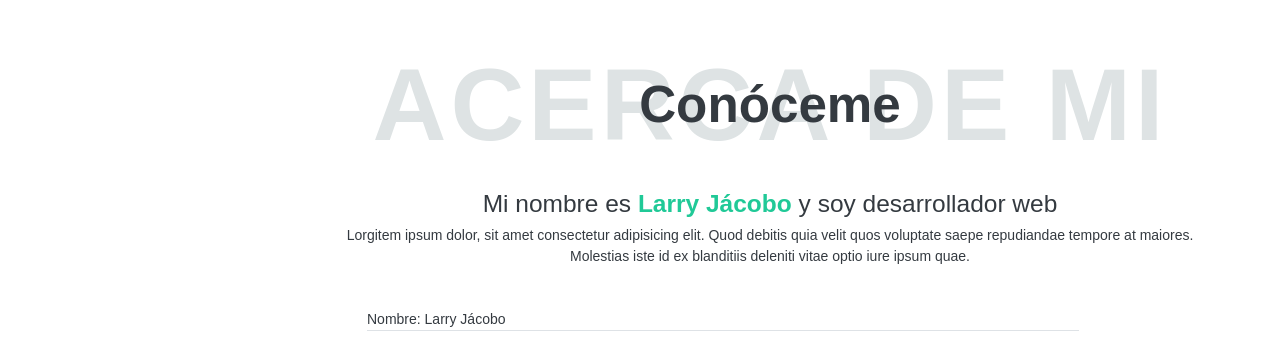
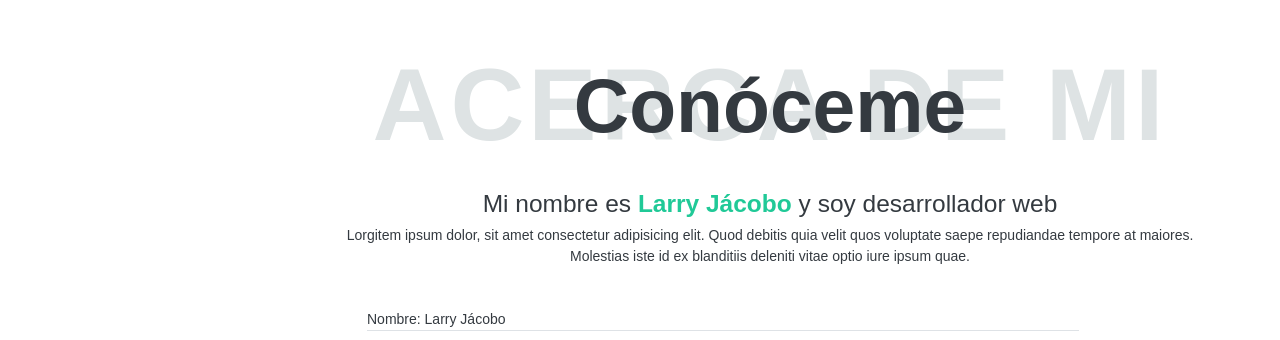
Before and after one commit to LarryAnthony/portafolio, a plain HTML site: page index.html in a window 1280 px wide. Shown: the part 801-1141 px from the top of the page. Drawn offline with Linux system fonts and the light colour scheme.

Commit message:
Modificando encima

```diff
--- a/css/estilos.scss
+++ b/css/estilos.scss
@@ -228,3 +228,8 @@ body {
         margin-top: 104px;
     }
 }
+@media (min-width: 700px) {
+    .encima {
+        font-size: 6vw;
+    }
+}
```
Also changed, not shown: css/estilos.css, 1 other file.
